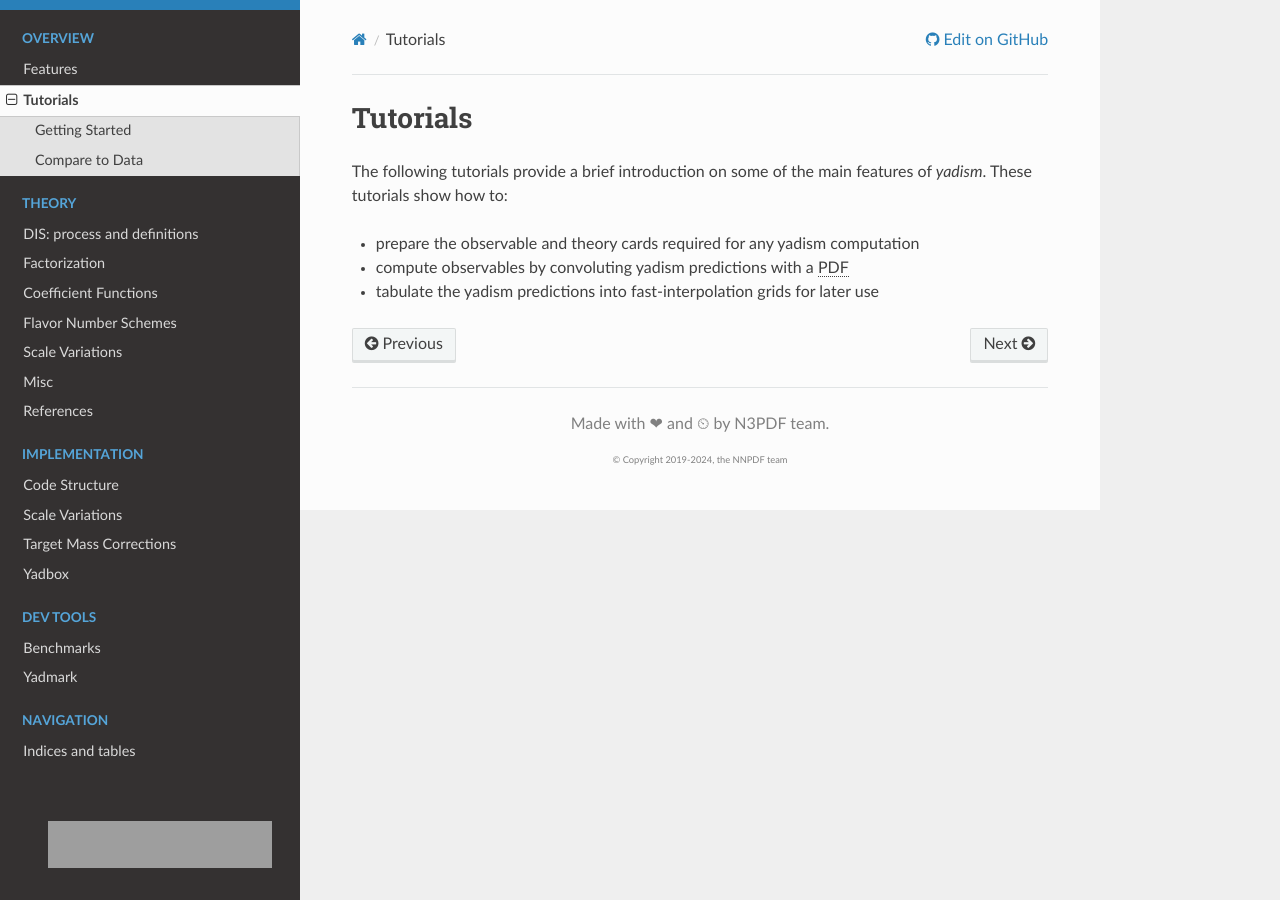
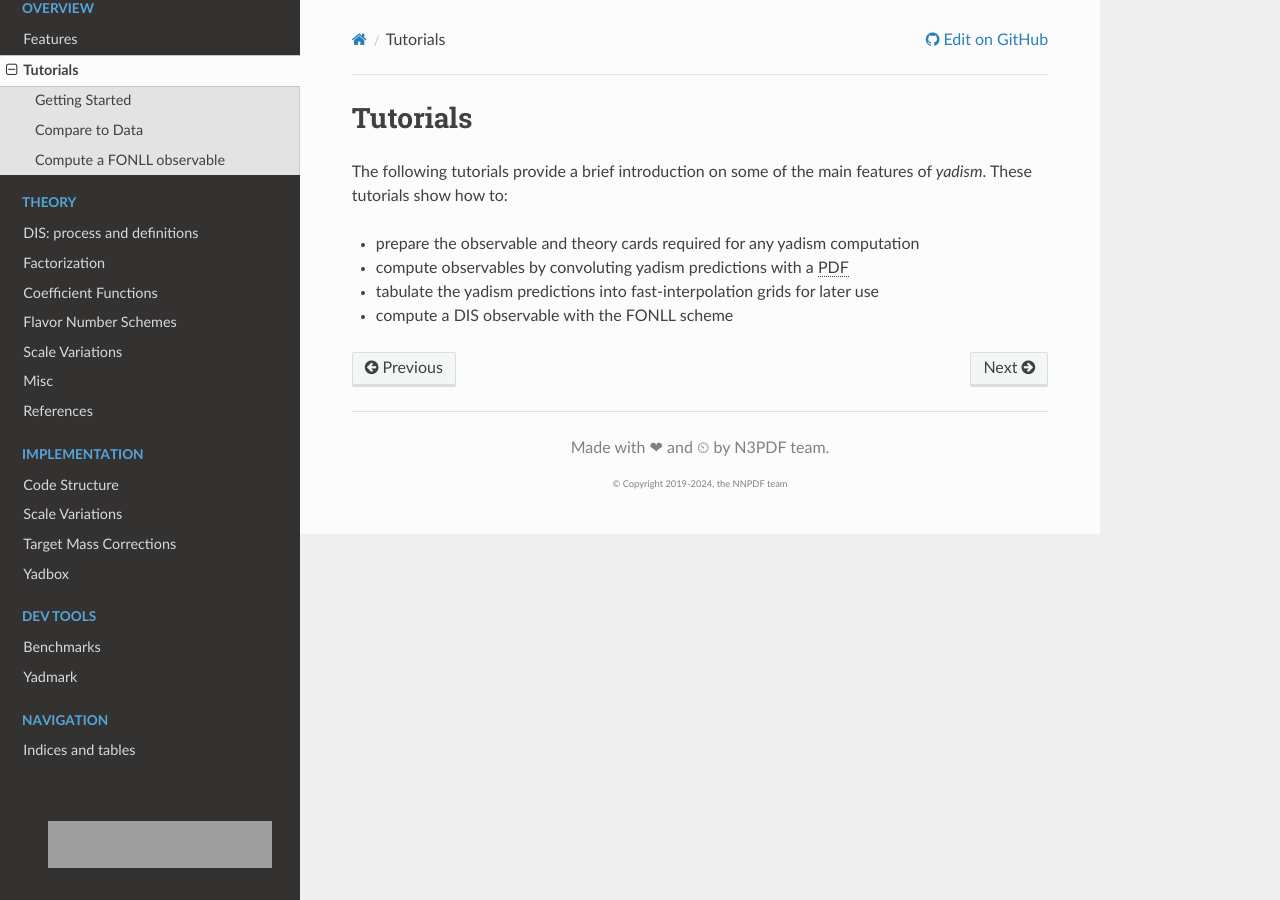
Before and after one commit to NNPDF/yadism, a Sphinx documentation site: the page built from docs/source/overview/tutorials/tutorials.rst, in a window 1280 px wide, cut to the strip 0-900 px from the top of the page. Built offline with Sphinx 7.4.7 and the Read the Docs theme 2.0.0, drawn with Linux system fonts in a browser that asks for light colours; pages that are not in the unit, such as notebooks, are missing from menus; grey boxes are pictures that could not be loaded.

Commit message:
link fonll tutorial

```diff
--- a/docs/source/overview/tutorials/tutorials.rst
+++ b/docs/source/overview/tutorials/tutorials.rst
@@ -7,9 +7,12 @@ These tutorials show how to:
 * prepare the observable and theory cards required for any yadism computation
 * compute observables by convoluting yadism predictions with a |PDF|
 * tabulate the yadism predictions into fast-interpolation grids for later use
+* compute a DIS observable with the FONLL scheme
+
 
 .. toctree::
    :hidden:
 
    Getting Started <getting_started.ipynb>
    Compare to Data <compare_data.ipynb>
+   Compute a FONLL observable <fonll.ipynb>
```
Also changed, not shown: docs/source/overview/tutorials/fonll.ipynb.
